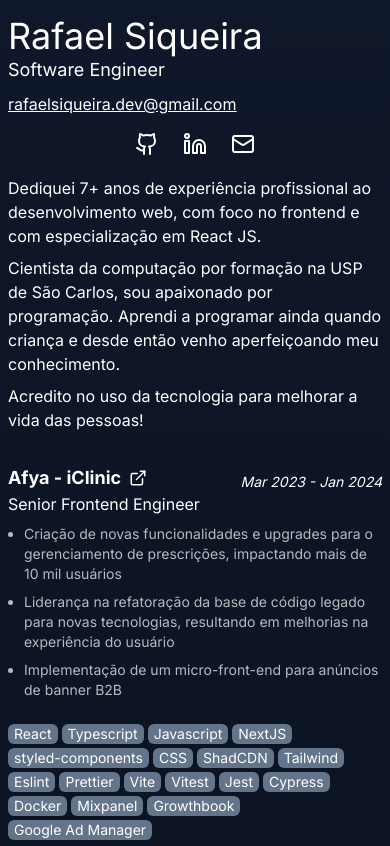
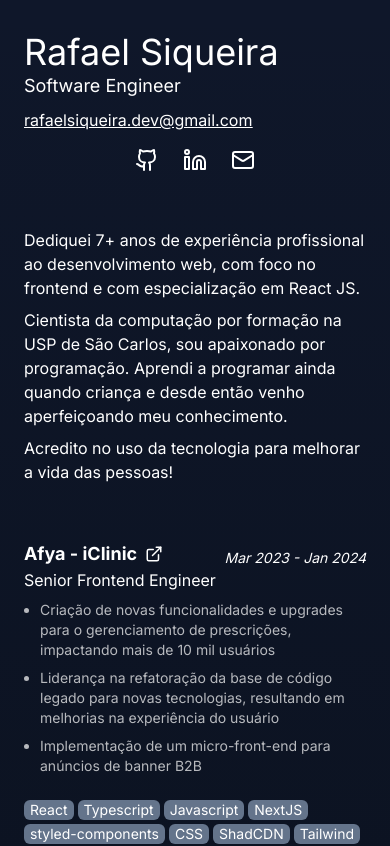
Before and after one commit to refeals/portfolio_deploy, a Next.js app: page / in a window 390 px wide. Shown: the top 846 px of the page. Built offline with nearby package versions, Linux system fonts and the light colour scheme.

Commit message:
style: update mobile spacings

```diff
--- a/app/page.tsx
+++ b/app/page.tsx
@@ -3,7 +3,7 @@ import { Main } from "@/components/Main"
 
 export default function Home() {
   return (
-    <div className="flex min-h-svh flex-col lg:flex-row lg:items-center lg:justify-between lg:relative max-w-screen-xl mx-auto px-2 py-4 md:p-0">
+    <div className="flex min-h-svh flex-col lg:flex-row lg:items-center lg:justify-between lg:relative max-w-screen-xl mx-auto px-6 py-8 md:p-0">
       <div className="lg:flex lg:justify-between lg:gap-4">
         <Header />
         <Main />
--- a/components/Header.tsx
+++ b/components/Header.tsx
@@ -2,7 +2,7 @@ import { Github, Linkedin, Mail } from "lucide-react"
 
 export function Header() {
   return (
-    <header className="lg:flex-1 lg:sticky lg:top-0 lg:self-start lg:py-24 lg:max-h-screen lg:h-svh flex flex-col justify-between mb-3 md:mb-0">
+    <header className="lg:flex-1 lg:sticky lg:top-0 lg:self-start lg:py-24 lg:max-h-screen lg:h-svh flex flex-col justify-between mb-12 md:mb-0">
       <div>
         <h1 className="text-4xl md:mb-2">Rafael Siqueira</h1>
         <h2 className="text-lg mb-2 md:mb-4">Software Engineer</h2>
--- a/components/Main.tsx
+++ b/components/Main.tsx
@@ -4,7 +4,7 @@ import { Download } from "lucide-react"
 
 export function Main() {
   return (
-    <main className="lg:w-2/3 lg:py-24 flex flex-col gap-6 md:gap-8">
+    <main className="lg:w-2/3 lg:py-24 flex flex-col gap-12 md:gap-8">
       <section id="intro" className="flex flex-col gap-2">
         <p>
           Dediquei 7+ anos de experiência profissional ao desenvolvimento web,
```
